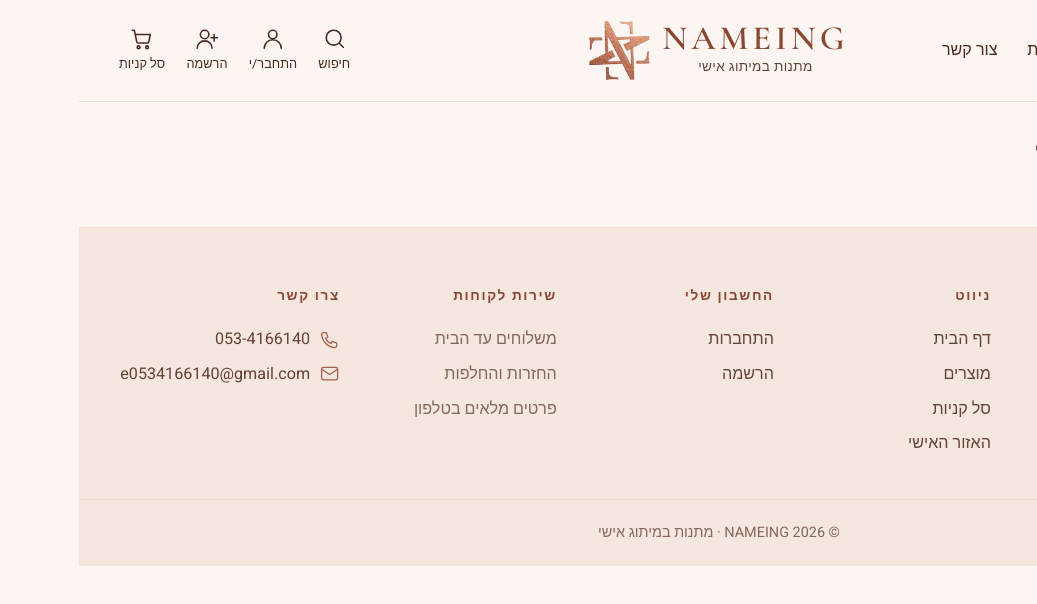
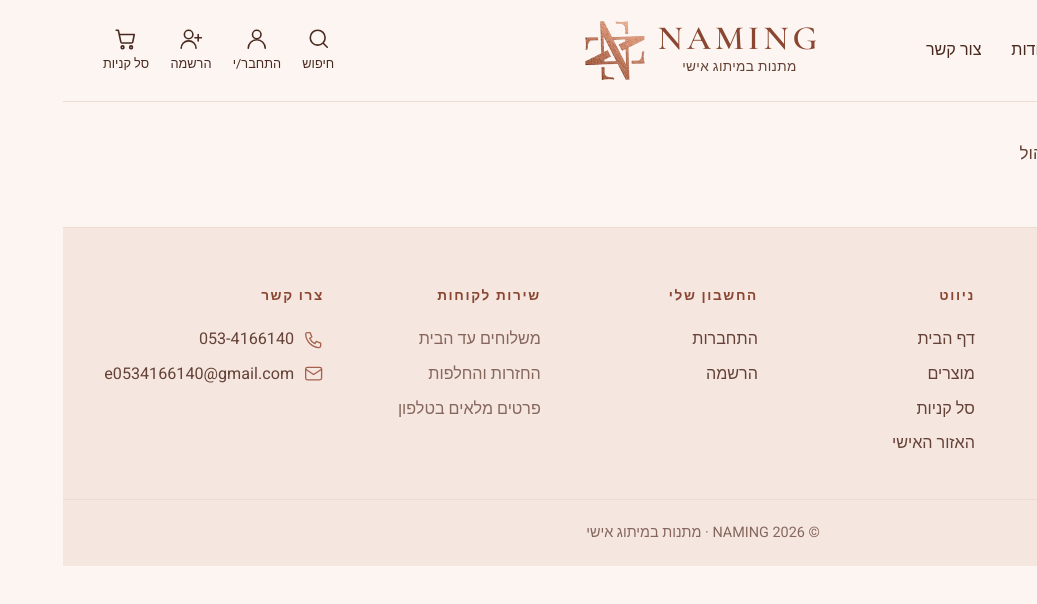
Before and after one commit to Ester-Orzel/nameing-web-client, a React (Vite) app: page /admin in a window 1280 px wide. Shown: the top 604 px of the page, without its empty margins (243-1280 px from the left). Built offline with nearby package versions, Linux system fonts and the light colour scheme.

Commit message:
Brand spelling NAMEING -> NAMING (texts and banner image)
Co-Authored-By: Claude Sonnet 5.5 <noreply@anthropic.com>
Claude-Session: https://claude.ai/code/session_01NFKaEbLUb5AZTEPSNnysDM

```diff
--- a/index.html
+++ b/index.html
@@ -16,7 +16,7 @@
     />
     <!-- קובץ העיצוב מחובר כאן, כך שאין צורך לייבא אותו בקוד ה־React -->
     <link rel="stylesheet" href="/src/index.css" />
-    <title>NAMEING | מתנות במיתוג אישי</title>
+    <title>NAMING | מתנות במיתוג אישי</title>
   </head>
   <body>
     <div id="root"></div>
--- a/src/data/homeContent.ts
+++ b/src/data/homeContent.ts
@@ -81,7 +81,7 @@ export const featured = {
 
 // באנר המותג (מתוך תמונת ההשראה)
 export const story = {
-  imageAlt: "NAMEING — מתנות במיתוג אישי, 053-4166140",
+  imageAlt: "NAMING — מתנות במיתוג אישי, 053-4166140",
 };
 
 export const about = {
--- a/src/data/siteContent.ts
+++ b/src/data/siteContent.ts
@@ -2,7 +2,7 @@
 // כדי לעדכן טלפון או טקסט — משנים רק כאן.
 
 export const brand = {
-  name: "NAMEING",
+  name: "NAMING",
   tagline: "מתנות במיתוג אישי",
   about: "מתנות מעוצבות בהתאמה אישית — עם שם, אות או מילה שיש לה משמעות.",
 };
--- a/src/index.css
+++ b/src/index.css
@@ -1,7 +1,7 @@
 @import "tailwindcss";
 
 /* ============================================================
-   NAMEING · מתנות במיתוג אישי
+   NAMING · מתנות במיתוג אישי
    כאן נמצאים רק הדברים המשותפים לכל האתר:
    צבעים וגופנים (@theme), אנימציות ועיצוב בסיס לתגיות.
    העיצוב של כל קומפוננטה כתוב בקלאסים של Tailwind בתוך הקומפוננטה עצמה.
--- a/src/pages/Home.tsx
+++ b/src/pages/Home.tsx
@@ -216,7 +216,7 @@ const Home = () => {
         <img src={bannerImage} alt={story.imageAlt} className="w-full" />
       </section>
 
-      {/* למה NAMEING: יתרונות · טקסט · תמונה */}
+      {/* למה NAMING: יתרונות · טקסט · תמונה */}
       <section
         id="about"
         className={`grid scroll-mt-28 items-center gap-10 border-t-2 border-copper-light bg-blush-deep/40 lg:grid-cols-[1.15fr_1.2fr_1fr] ${fullWidth}`}
```
Also changed, not shown: src/assets/brand-banner.webp, 1 other file (tests, documents, lock files or other folders).
